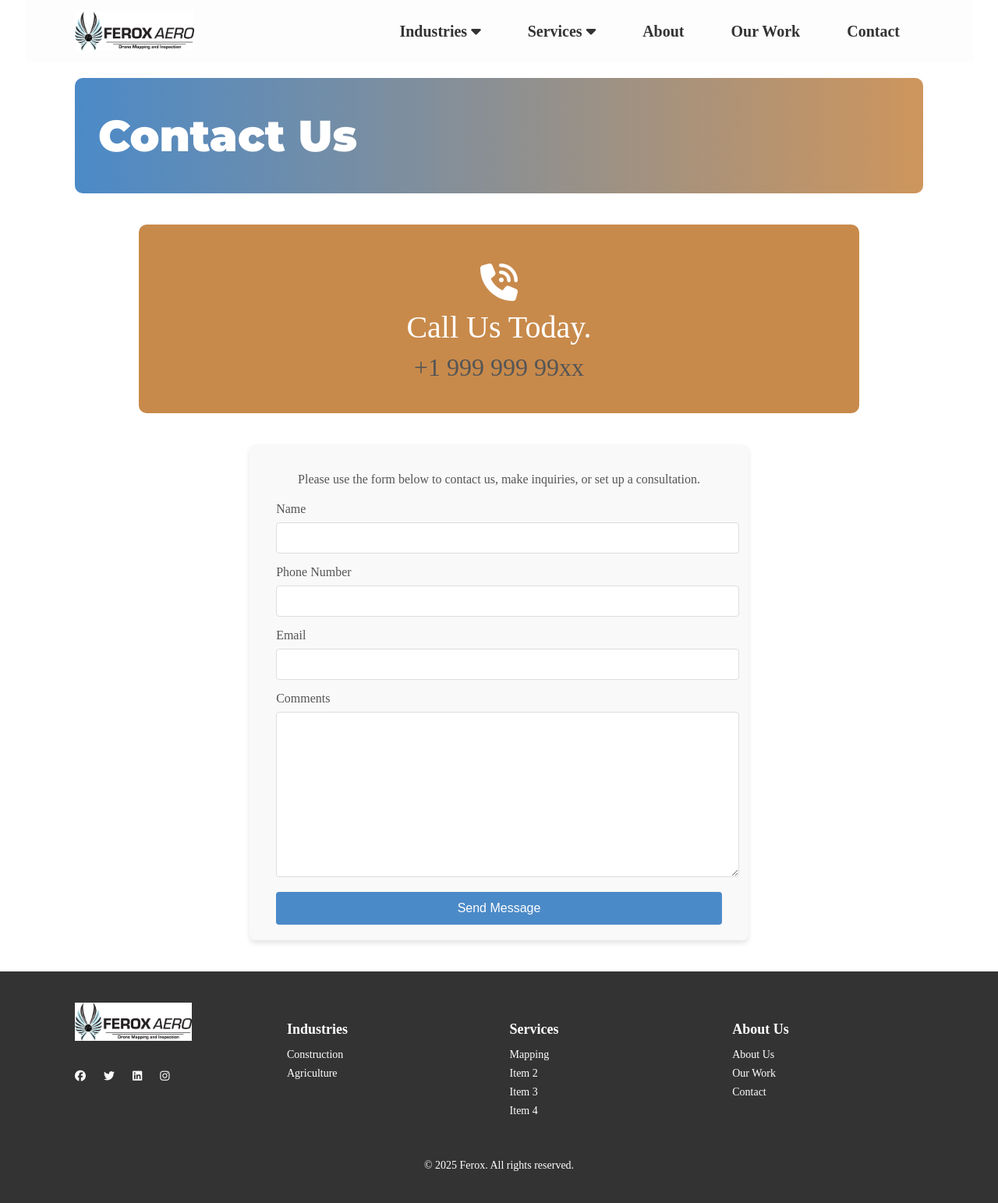
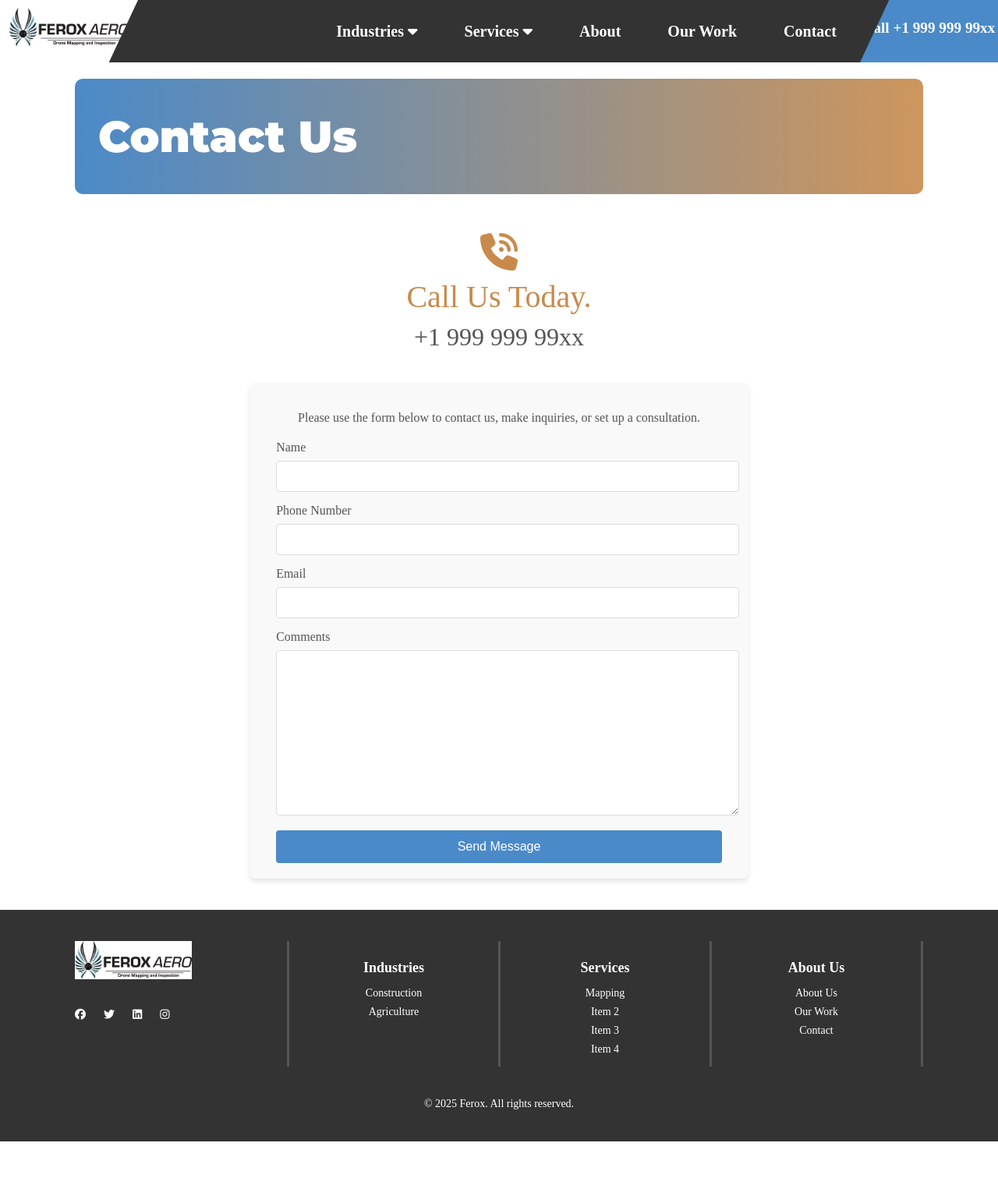
Before and after one commit to NickJ21/ferox, a Django app: page /content/contact/ in a window 1280 px wide. Shown: the whole page at 78% size. After the commit the page ends 1464 px from the top, so only its background shows below. Run offline with Django 5.2, Linux system fonts and the light colour scheme; some libraries are stand-ins or nearby versions; some web fonts are replaced.

Commit message:
changed navbar and contact form works

```diff
--- a/content/views.py
+++ b/content/views.py
@@ -1,6 +1,7 @@
 from django.shortcuts import render
 from .models import Project
 from .forms import ContactForm
+from django.core.mail import send_mail
 # Create your views here.
 
 def get_all_projects_list(request):
@@ -10,5 +11,29 @@ def get_all_projects_list(request):
     })
 
 def contact_view(request):
-    form = ContactForm()
+    if request.method == "POST":
+        # send the message
+        form = ContactForm(request.POST)
+
+        if form.is_valid():
+            print("Sending email")
+
+            name = form.cleaned_data['name']
+            email = form.cleaned_data['email']
+            message = form.cleaned_data['message']
+
+            full_message = f"This is an email from your contact page\nName:{name}\nEmail:{email}\nMessage:{message}"
+
+            send_mail(
+                "Email from " + name,
+                message,
+                email,
+                ['feroxtestemail@gmail.com']
+            )
+        else:
+            print("Invalid data on the form")
+    else:
+        # display the page
+        form = ContactForm()
+
     return render(request, "content/contact.html", {"form": form})
--- a/pages/urls.py
+++ b/pages/urls.py
@@ -1,7 +1,9 @@
 from django.urls import path
-from .views import home, about
+from .views import home, about, construction, agriculture
 
 urlpatterns = [
     path("", home, name="home"),
     path("about/", about, name="about"),
+    path("construction/", construction, name="construction"),
+    path("agriculture/", agriculture, name="agriculture"),
 ]
--- a/pages/views.py
+++ b/pages/views.py
@@ -6,3 +6,9 @@ def home(request):
 
 def about(request):
     return render(request, 'pages/about.html')
+
+def construction(request):
+    return render(request, 'pages/construction.html')
+
+def agriculture(request):
+    return render(request, 'pages/agriculture.html')
--- a/requirements.txt
+++ b/requirements.txt
@@ -1,5 +1,7 @@
 asgiref==3.8.1
+certifi==2024.12.14
 Django==5.1.4
 django-widget-tweaks==1.5.0
+environ==1.0
 pillow==11.1.0
 sqlparse==0.5.3
--- a/static/css/contact.css
+++ b/static/css/contact.css
@@ -19,14 +19,13 @@
 }
 
 .contact-call {
-    background-color: rgb(200, 138, 75);
-    margin-top: 40px;
-    padding: 30px 0;
+    margin-top: 20px;
+    padding: 10px 0;
     border-radius: 10px;
 }
 
 .contact-call i {
-    color: white;
+    color: rgb(200, 138, 75);
     font-size: 3em;
     padding-top: 20px;
     padding-bottom: 0;
@@ -34,7 +33,7 @@
 }
 
 .call-text {
-    color: white;
+    color: rgb(200, 138, 75);
     font-size: 2.5em;
     margin: 0;
     margin-top: 10px;
@@ -51,7 +50,7 @@
     width: 100%;
     max-width: 600px;
     margin: 0 auto;
-    margin-top: 40px;
+    margin-top: 20px;
     padding: 20px;
     background-color: #f9f9f9;
     border-radius: 8px;
--- a/static/css/footer.css
+++ b/static/css/footer.css
@@ -30,15 +30,20 @@
 .footer-info {
     flex: 3;
     display: flex;
-    justify-content: space-between;
     flex-wrap: wrap;
 }
 
 .footer-industries,
 .footer-services,
 .footer-about {
-    width: 30%;
+    flex: 1;
     margin-bottom: 20px;
+    border-right: 3px solid #555;
+    text-align: center;
+}
+
+.footer-industries {
+    border-left: 3px solid #555;
 }
 
 .footer-industries h4,
--- a/static/css/navbar.css
+++ b/static/css/navbar.css
@@ -1,24 +1,76 @@
 .navbar {
-    background-color: rgba(253, 253, 253);
-    /* Semi-transparent black */
+    background-color: rgba(51, 51, 51);
     height: 80px;
     display: flex;
     align-items: center;
-    justify-content: space-between;
-    padding: 0 5%;
+    padding: 0;
+    position: sticky;
+    top: 0;
+    z-index: 1000;
+    border-bottom: 0.5px solid white;
+}
+
+.logo {
+    flex: 1;
+    text-align: center;
+    height: 100%;
+    background-color: white;
+    overflow: hidden;
+    position: relative;
+}
+
+.logo::after {
+    content: '';
+    position: absolute;
+    bottom: 0;
+    right: 0;
+    width: 50px;
+    height: 100%;
+    background-color: rgba(51, 51, 51);
+    transform: skewY(115deg);
+    transform-origin: bottom right;
 }
 
 .logo img {
     height: 50px;
     width: auto;
-    display: block;
+    margin-top: 10px;
 }
 
 .navbar ul {
+    flex: 5;
     list-style: none;
     display: flex;
-    justify-content: center;
+    justify-content: right;
     margin: 0;
+}
+
+.nav-contact {
+    flex: 1;
+    background-color: rgb(75, 138, 200);
+    text-align: center;
+    height: 100%;
+    overflow: hidden;
+    position: relative;
+}
+
+.nav-contact::after {
+    content: '';
+    position: absolute;
+    bottom: 0;
+    left: 0;
+    width: 50px;
+    height: 100%;
+    background-color: rgba(51, 51, 51);
+    transform: skewY(115deg);
+    transform-origin: bottom left;
+}
+
+.nav-contact-text {
+    color: white;
+    font-size: 1.2em;
+    font-weight: bold;
+    margin-top: 25px;
 }
 
 .navbar ul li {
@@ -28,7 +80,7 @@
 
 .navbar ul li a {
     text-decoration: none;
-    color: #333;
+    color: white;
     font-size: 20px;
     font-weight: 700;
     display: block;
@@ -37,7 +89,7 @@
 }
 
 .navbar ul li a:hover {
-    color: rgba(51, 51, 51, 0.7);
+    color: rgb(200, 138, 75);
 }
 
 .dropdown-menu {
@@ -45,7 +97,7 @@
     position: absolute;
     left: 0;
     top: 100%;
-    background-color: rgba(51, 51, 51);
+    background-color: rgba(51, 51, 51, 0.5);
     width: 300px;
     box-shadow: 0 4px 8px rgba(51, 51, 51, 0.5);
     border-radius: 5px;
@@ -65,6 +117,10 @@
     flex-direction: column;
     padding: 0;
     margin: 0;
+    background-color: rgba(51, 51, 51, 0.95);
+    width: 300px;
+    box-shadow: 0 4px 8px rgba(51, 51, 51, 0.5);
+    border-radius: 5px;
 }
 
 .dropdown-menu ul li {
@@ -82,6 +138,6 @@
 
 /* Hover Effect for Dropdown Items */
 .navbar ul li:hover .dropdown-menu ul li a:hover {
-    color: rgba(255, 255, 255, 0.5);
+    color: rgb(200, 138, 75);
     /* Light hover effect */
 }
--- a/templates/footer.html
+++ b/templates/footer.html
@@ -18,8 +18,8 @@
             <div class="footer-industries">
                 <h4>Industries</h4>
                 <ul>
-                    <li><a href="#">Construction</a></li>
-                    <li><a href="#">Agriculture</a></li>
+                    <li><a href="{% url 'construction' %}">Construction</a></li>
+                    <li><a href="{% url 'agriculture' %}">Agriculture</a></li>
                 </ul>
             </div>
 
--- a/templates/navbar.html
+++ b/templates/navbar.html
@@ -1,5 +1,5 @@
 {% load static %}
-<nav class="navbar container">
+<nav class="navbar">
     <!-- Left Side -->
     <div class="logo"><a href="{% url 'home' %}">
             <img src="{% static 'images/logo.png' %}" alt="Ferox Logo">
@@ -11,8 +11,8 @@
         <li class="nav-item"><a href="#">Industries <i class="fa-solid fa-caret-down"></i></a>
             <div class="dropdown-menu">
                 <ul>
-                    <li><a href="#">Construction</a></li>
-                    <li><a href="#">Agriculture</a></li>
+                    <li><a href="{% url 'construction' %}">Construction</a></li>
+                    <li><a href="{% url 'agriculture' %}">Agriculture</a></li>
                 </ul>
             </div>
         </li>
@@ -35,4 +35,7 @@
         <li class="nav-item"><a href="{% url 'contact' %}">Contact</a></li>
     </ul>
 
+    <div class="nav-contact">
+        <p class="nav-contact-text">Call +1 999 999 99xx</p>
+    </div>
 </nav>
```
Also changed, not shown: config/settings.py (+21 -0 lines), templates/pages/agriculture.html (added, +13 -0 lines), templates/pages/construction.html (added, +13 -0 lines), static/css/agriculture.css (added), static/css/construction.css (added), 1 other file.
